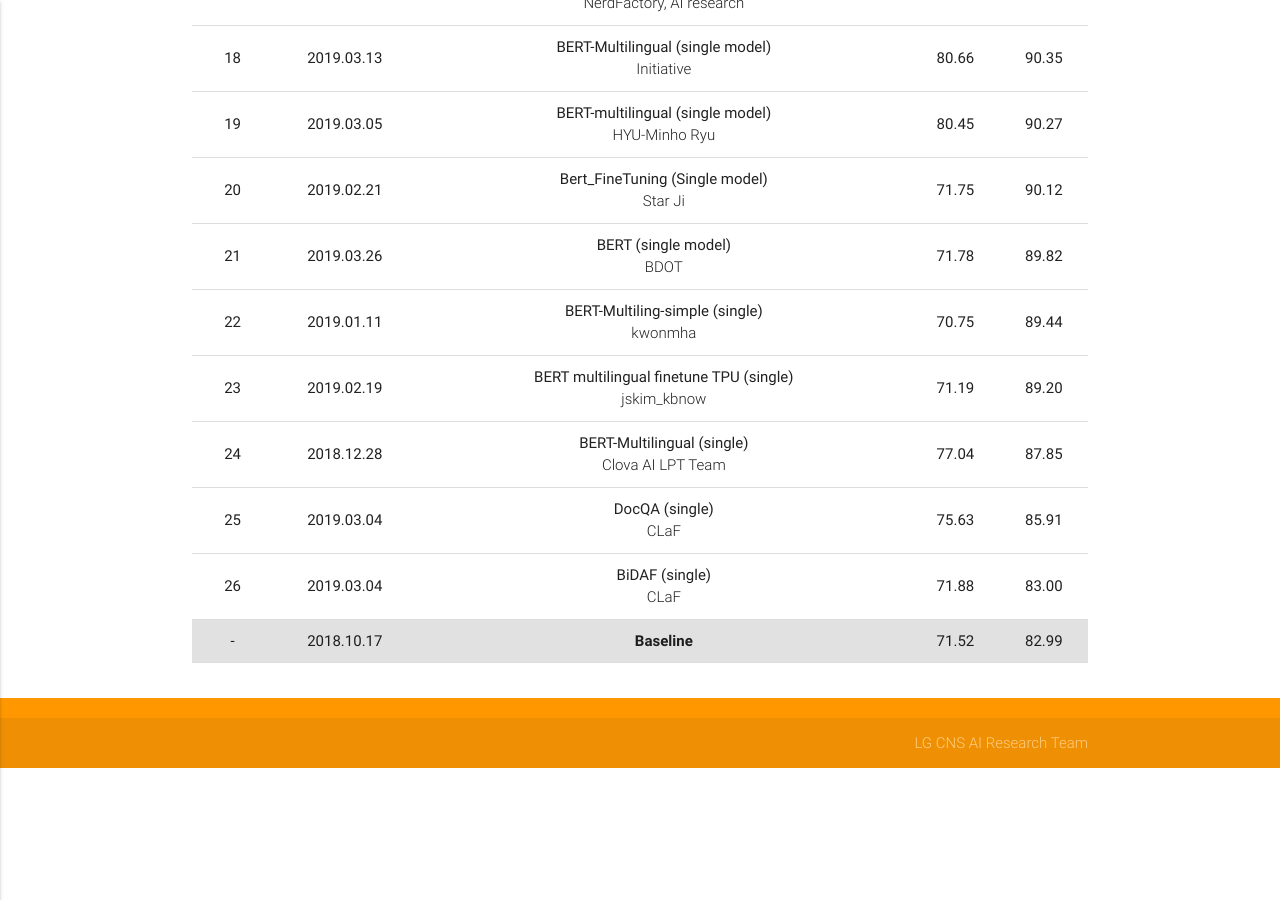
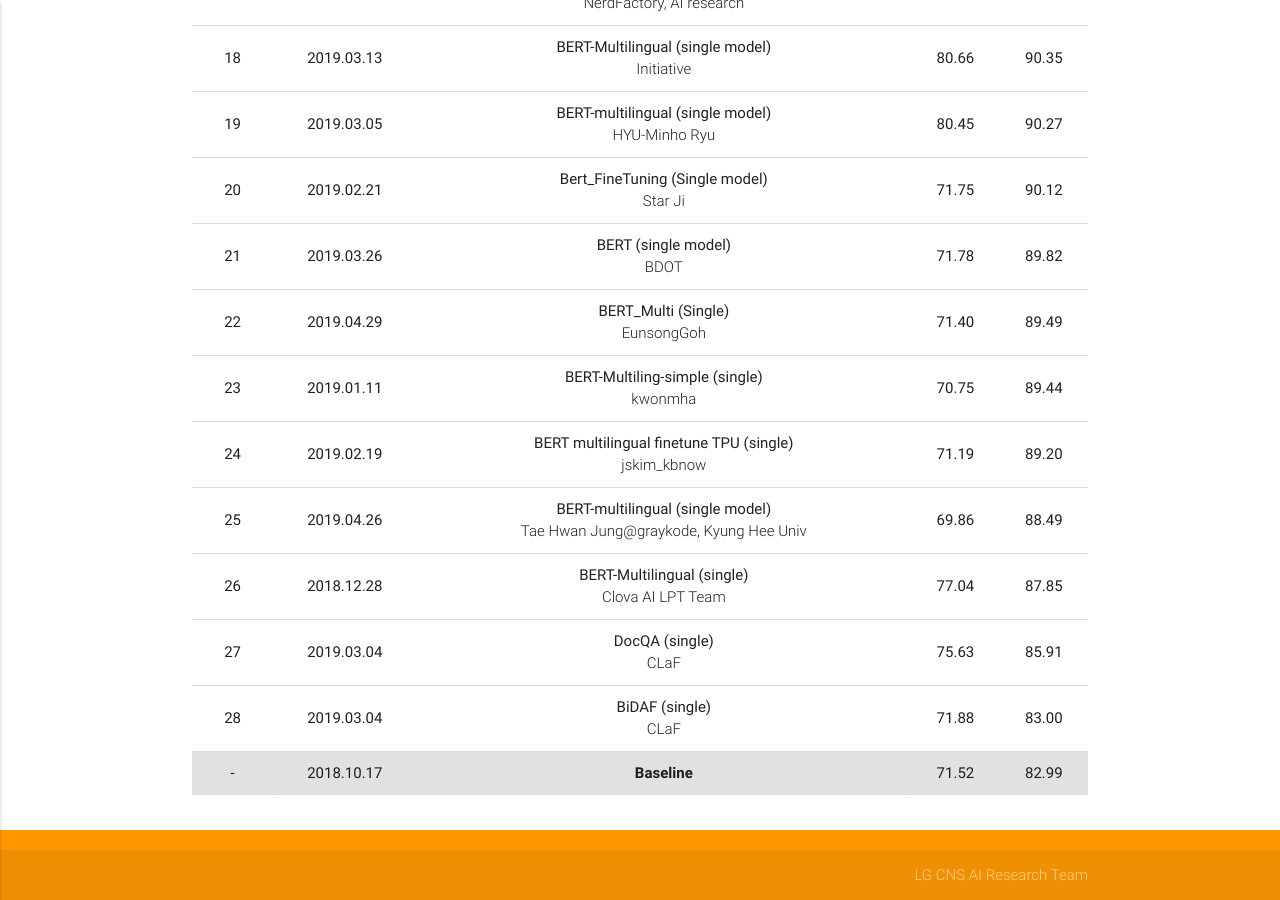
Before and after one commit to korquad/korquad.github.io, a Jekyll site: the page built from category/index_english.html, in a window 1280 px wide and 900 px high, scrolled down 3050 px. Built offline with Jekyll 4.4.1, drawn with Linux system fonts in a browser that asks for light colours; before the commit the page ends 3818 px from its top, so only the background shows below that.

Commit message:
19/04/29 leaderboard updated

```diff
--- a/category/index_english.html
+++ b/category/index_english.html
@@ -408,6 +408,15 @@ style="width:300px">Submission Tutorial</a>
                     </tr>
                     <tr>
                       <td>22</td>
+                      <td>2019.04.29</td>
+                      <td>BERT_Multi (Single)
+                        <p class="light">EunsongGoh</p>
+                      </td>
+                      <td>71.40</td>
+                      <td>89.49</td>
+                    </tr>
+                    <tr>
+                      <td>23</td>
                       <td>2019.01.11</td>
                       <td>BERT-Multiling-simple (single)
                         <p class="light">kwonmha</p>
@@ -425,7 +434,16 @@ style="width:300px">Submission Tutorial</a>
                       <td>89.20</td>
                     </tr>
                     <tr>
-                      <td>24</td>
+                      <td>25</td>
+                      <td>2019.04.26</td>
+                      <td>BERT-multilingual (single model)
+                        <p class="light">Tae Hwan Jung@graykode, Kyung Hee Univ</p>
+                      </td>
+                      <td>69.86</td>
+                      <td>88.49</td>
+                    </tr>
+                    <tr>
+                      <td>26</td>
                       <td>2018.12.28</td>
                       <td>BERT-Multilingual (single)
                         <p class="light">Clova AI LPT Team</p>
@@ -433,7 +451,7 @@ style="width:300px">Submission Tutorial</a>
                       <td>77.04</td>
                       <td>87.85</td>
                     </tr>
-                      <td>25</td>
+                      <td>27</td>
                       <td>2019.03.04</td>
                       <td>DocQA (single)
                         <p class="light">CLaF</p>
@@ -442,7 +460,7 @@ style="width:300px">Submission Tutorial</a>
                       <td>85.91</td>
                     </tr>
                     <tr>
-                      <td>26</td>
+                      <td>28</td>
                       <td>2019.03.04</td>
                       <td>BiDAF (single)
                         <p class="light">CLaF</p>
```
Also changed, not shown: other parts of category/index_english.html (+1 -1 lines), _layouts/home.html (+22 -4 lines).
